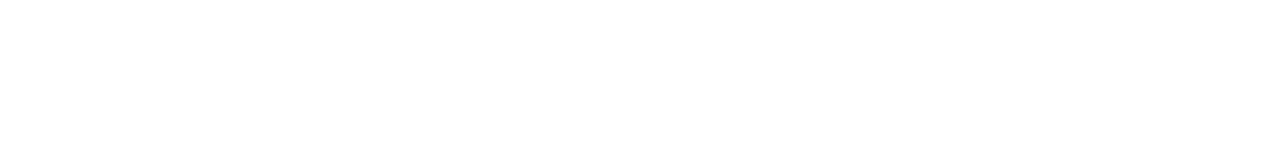
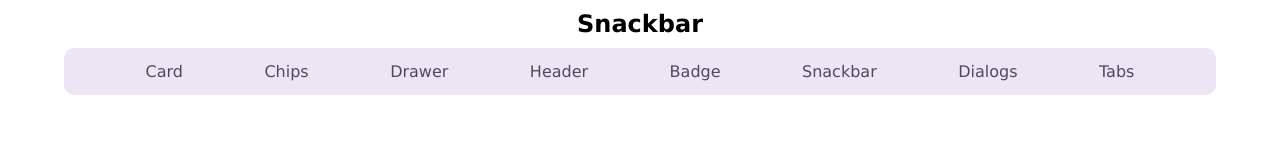
Before and after one commit to TusharJade/Neog-week-2-assignment, a plain HTML site: page snackbar.html in a window 1280 px wide. Drawn offline with Linux system fonts and the light colour scheme.

Commit message:
bug fixed

```diff
--- a/badge.css
+++ b/badge.css
@@ -76,7 +76,7 @@ a {
     background-color: rgb(79, 79, 216) ;
     text-align: center;
     border-radius: 100%;
-    padding:0.6rem 0.7rem;
+    padding:0.54rem 0.8rem;
     position: relative;
     top: -3rem;
     left: 13rem;
@@ -101,7 +101,7 @@ background-color: rgb(238, 41, 74);
 padding: 0.3rem 0.5rem;
 border-radius:100% ;
 position: relative;
-left: 11.4rem;
+left: 11.49rem;
 top: -3.39rem;
 z-index: 2;
 color: white;
--- a/snackbar.css
+++ b/snackbar.css
@@ -0,0 +1,40 @@
+* {
+    box-sizing: border-box;
+    font-family: 'Lucida Sans', 'Lucida Sans Regular', 'Lucida Grande', 'Lucida Sans Unicode', Geneva, Verdana, sans-serif
+}
+
+
+header {
+    background-color: rgb(236, 229, 243);
+    border-radius: 10px;
+    width: 90vw;
+    margin: auto;
+    padding: 10px;
+    display: flex;
+    flex-wrap: wrap;
+    justify-content: space-evenly;
+}
+
+li {
+    list-style: none;
+    padding: 4px 10px;
+}
+
+a {
+    text-decoration: none;
+}
+
+.anchor1 {
+    text-decoration: none;
+    color: rgb(75, 75, 94);
+}
+
+.anchor1:hover {
+    color: rgb(187, 153, 221)
+}
+
+.head4 {
+    font-size: 1.5rem;
+    text-align: center;
+    margin: 10px;
+}
--- a/snackbar.html
+++ b/snackbar.html
@@ -0,0 +1,35 @@
+<!DOCTYPE html>
+<html lang="en">
+
+<head>
+    <meta charset="UTF-8">
+    <meta http-equiv="X-UA-Compatible" content="IE=edge">
+    <meta name="viewport" content="width=device-width, initial-scale=1.0">
+    <title>Snackbar</title>
+    <link rel="stylesheet" href="/snackbar.css">
+</head>
+
+<body>
+    <h4 class="head4">Snackbar</h4>
+    <header class="head">
+            <li class="list"><a class="anchor1" href="/index.html"> Card</a></li>
+            <li class="list"><a class="anchor1" href="/chips.html"> Chips</a></li>
+            <li class="list"><a class="anchor1" href="/drawers.html"> Drawer</a></li>
+            <li class="list"><a class="anchor1" href="/header.html">Header</a> </li>
+            <li class="list"><a class="anchor1" href="/badge.html"> Badge</a></li>
+            <li class="list"><a class="anchor1" href="/snackbar.html"> Snackbar</a></li>
+            <li class="list"><a class="anchor1" href="/dialogs.html">Dialogs</a> </li>
+            <li class="list"><a class="anchor1" href="/tabs.html">Tabs</a> </li>
+    </header>
+
+
+
+
+
+
+
+
+
+</body>
+
+</html>
```
